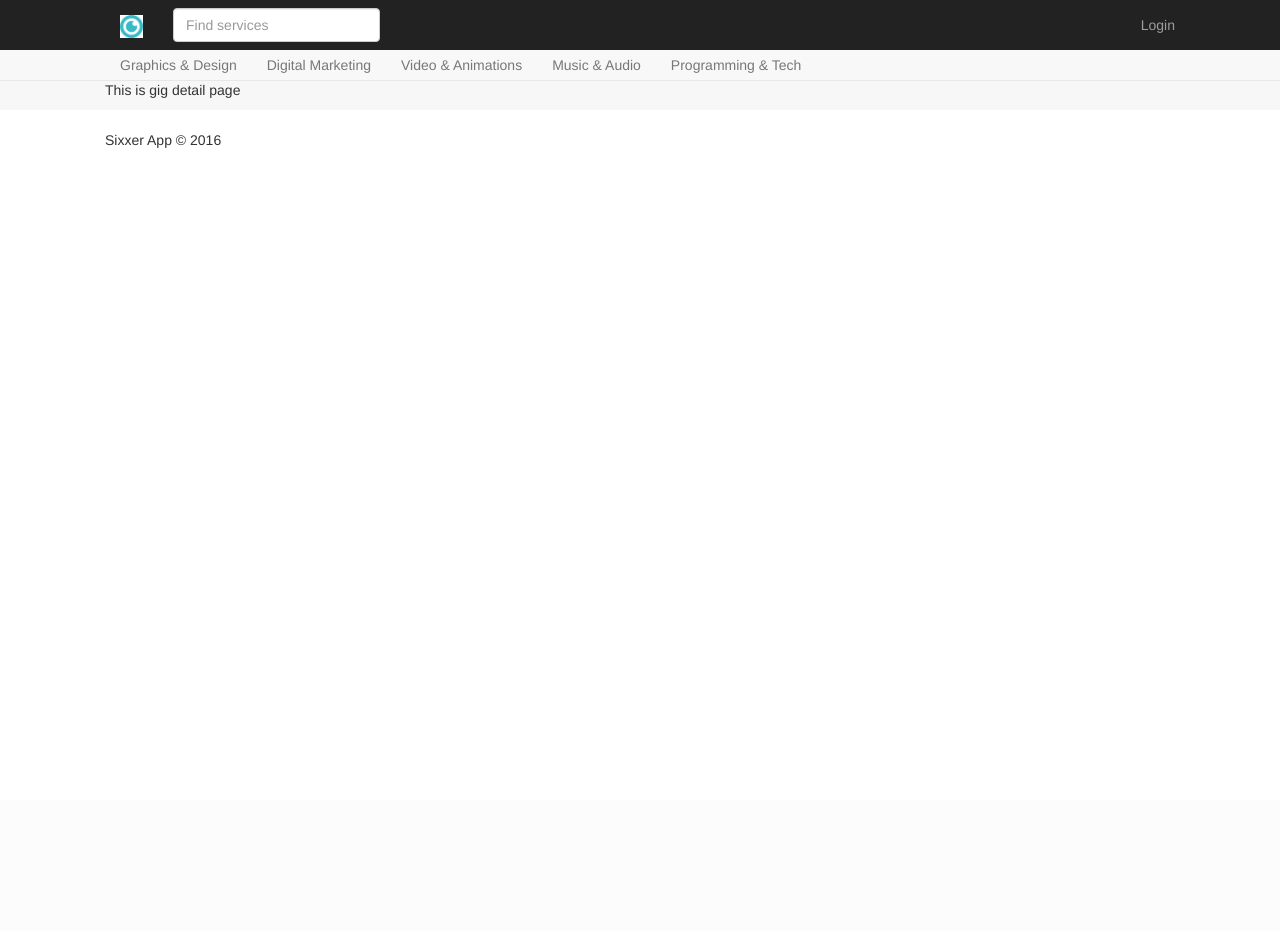
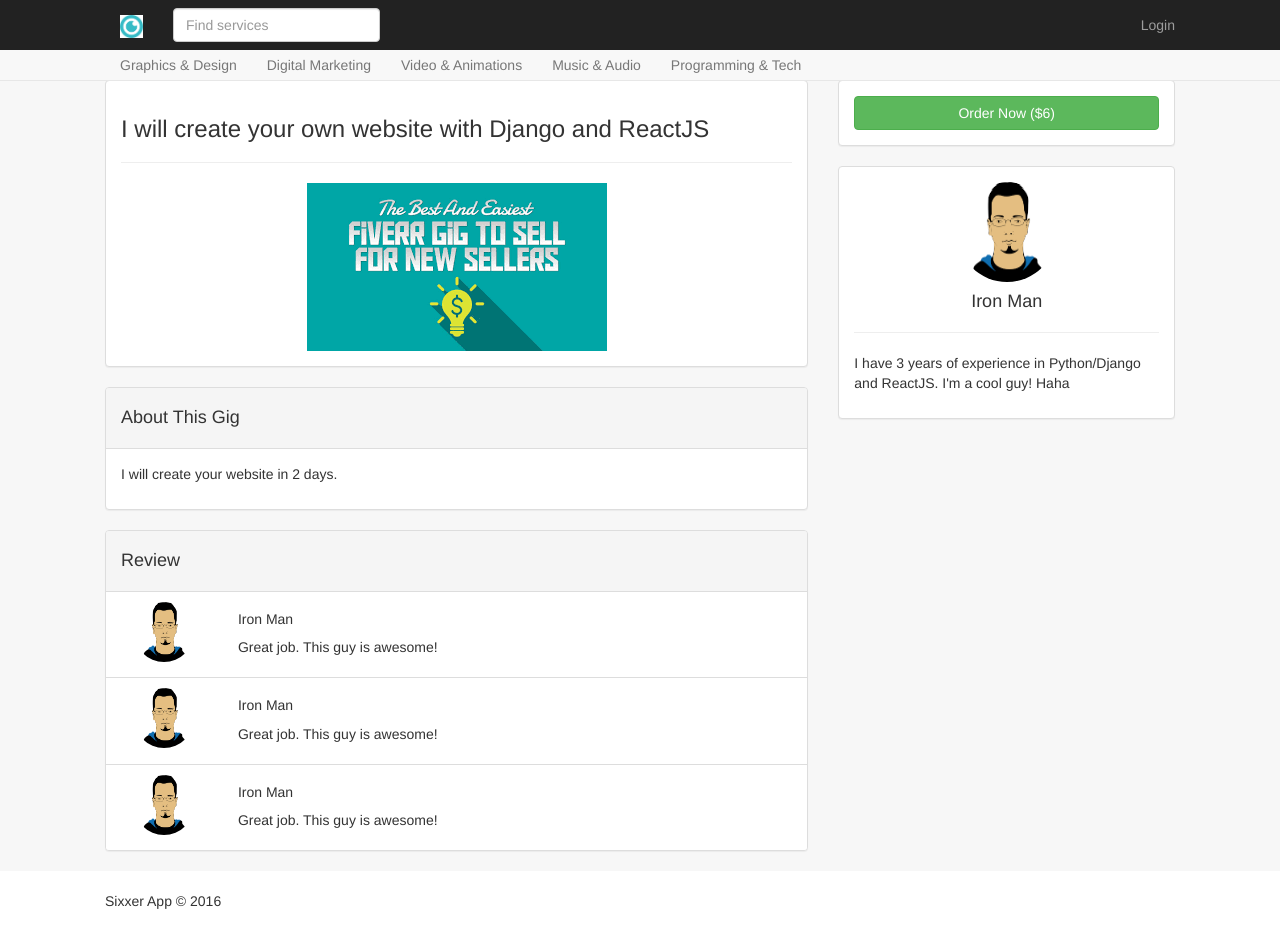
Before and after one commit to anubhavmaity/FivverDjango, a Django app: page /gigs/1/ in a window 1280 px wide. Before the commit the page ends 148 px from the top, so only its background shows below. Run offline with Django 3.2, Linux system fonts and the light colour scheme; some libraries are stand-ins or nearby versions.

Commit message:
update gig detail page

```diff
--- a/fixxerapp/static/css/app.css
+++ b/fixxerapp/static/css/app.css
@@ -4,6 +4,14 @@
 
 body {
   padding-top: 80px;
+}
+
+a{
+  color: #323232;
+}
+
+a:hover {
+  color: #0bb536;
 }
 
 #category a{
@@ -14,6 +22,16 @@
   background-color: #f7f7f7;
 }
 
+body .banner {
+  width: 100%;
+  margin-bottom: 20px;
+}
+
 #footer {
   padding: 20px 0px;
 }
+
+
+.green {
+  color: #0bb536;
+}
--- a/fixxerapp/templates/base.html
+++ b/fixxerapp/templates/base.html
@@ -7,8 +7,9 @@
     <link rel="shortcut icon" href="{% static 'img/favicon.png' %}">
     <link rel="stylesheet" href="{% static 'css/bootstrap.min.css' %}">
     <link rel="stylesheet" href="{% static 'css/app.css' %}">
+    <script src="https://ajax.googleapis.com/ajax/libs/jquery/1.12.0/jquery.min.js"></script>
+    <script src="{% static 'js/bootstrap.min.js' %}"></script>
 
-    <script src="{% static 'js/bootstrap.min.js' %}"></script>
   </head>
   <body>
     <nav class="navbar navbar-default navbar-fixed-top">
@@ -29,6 +30,7 @@
               <li class="dropdown">
                 <a href="#" class="dropdown-toggle" data-toggle="dropdown"
                 role="button" aria-haspopup="true" aria-expanded="false">
+                  <img src="{% static 'img/avatar.png' %}" class="img-circle" height="22" width="22">
                   {{user.get_full_name|default:user.username}}
                   <span class="caret"></span>
                 </a>
--- a/fixxerapp/templates/gig_detail.html
+++ b/fixxerapp/templates/gig_detail.html
@@ -1,4 +1,60 @@
 {% extends 'base.html' %}
+{% load staticfiles %}
 {% block page %}
-  <p>This is gig detail page</p>
+  <div class="row">
+    <div class="col-md-8">
+      <div class="panel panel-default">
+        <div class="panel-body">
+          <h3>I will create your own website with Django and ReactJS</h3>
+          <hr/>
+          <img src="{% static 'img/gig.png' %}" class="img-responsive center-block">
+        </div>
+      </div>
+      <div class="panel panel-default">
+        <div class="panel-heading">
+          <h4>About This Gig</h4>
+        </div>
+        <div class="panel-body">
+          <p>I will create your website in 2 days.</p>
+        </div>
+      </div>
+      <div class="panel panel-default">
+        <div class="panel-heading">
+          <h4>
+            Review
+          </h4>
+        </div>
+        <ul class="list-group">
+          {% for i in '123' %}
+            <li class="list-group-item">
+              <div class="row">
+                <div class="col-md-2">
+                  <img src="{% static 'img/avatar.png' %}" class="img-circle center-block" height="60" width="60">
+                </div>
+                <div class="col-md-10">
+                  <h5>Iron Man</h5>
+                  <p>Great job. This guy is awesome!</p>
+                </div>
+              </div>
+            </li>
+          {% endfor %}
+        </ul>
+      </div>
+    </div>
+    <div class="col-md-4">
+      <div class="panel panel-default">
+        <div class="panel-body">
+          <button type="button" class="btn btn-success btn-block">Order Now ($6)</button>
+        </div>
+      </div>
+      <div class="panel panel-default">
+        <div class="panel-body">
+          <img src="{% static 'img/avatar.png' %}" alt="" class="img-circle center-block " height="100" width="100">
+          <h4 class="text-center">Iron Man</h4>
+          <hr/>
+          <p>I have 3 years of experience in Python/Django and ReactJS. I'm a cool guy! Haha</p>
+        </div>
+      </div>
+    </div>
+  </div>
 {% endblock %}
```
Also changed, not shown: fixxerapp/templates/home.html (+29 -3 lines), fixxerapp/static/img/avatar.png (added), fixxerapp/static/img/banner.jpg (added), fixxerapp/static/img/gig.png (added), 3 other files.
